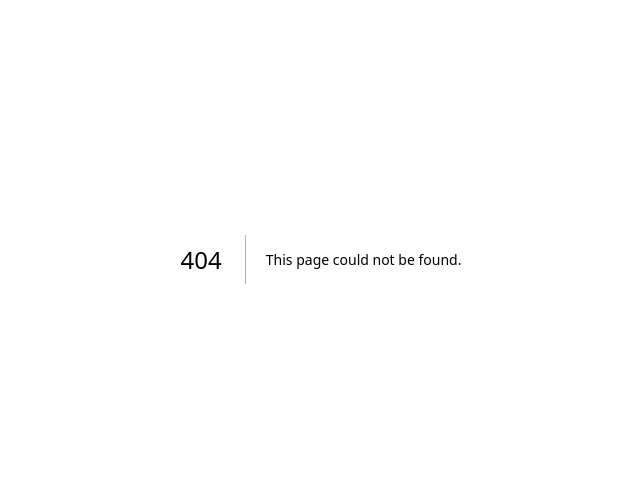
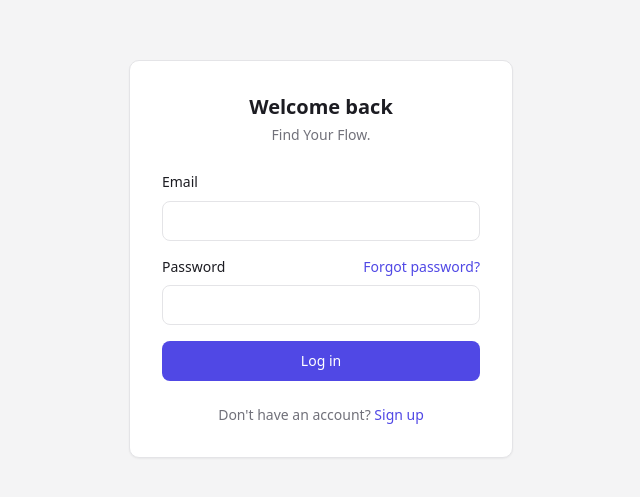
Before and after one commit to eesheesingh/Flowdo, a Next.js app: page /login in a window 1280 px wide. Before the commit this address had no page. Shown: the part 141-638 px from the top of the page, without its empty margins (319-959 px from the left). Built offline with nearby package versions, Linux system fonts and the light colour scheme.

Commit message:
feat: add login flow with unverified-account redirect

```diff
--- /dev/null
+++ b/app/(auth)/login/login-form.tsx
@@ -0,0 +1,63 @@
+"use client";
+import * as React from "react";
+import { useRouter } from "next/navigation";
+import { useForm } from "react-hook-form";
+import { zodResolver } from "@hookform/resolvers/zod";
+import { loginSchema, type LoginInput } from "@/lib/validations/auth";
+import { logInUser } from "@/lib/auth/login";
+import { createClient } from "@/lib/supabase/client";
+import { Button } from "@/components/ui/button";
+import { Input } from "@/components/ui/input";
+import { Label } from "@/components/ui/label";
+import { FormError } from "@/components/ui/form-error";
+import Link from "next/link";
+
+export function LoginForm() {
+  const router = useRouter();
+  const [submitError, setSubmitError] = React.useState<string | null>(null);
+  const {
+    register,
+    handleSubmit,
+    getValues,
+    formState: { errors, isSubmitting },
+  } = useForm<LoginInput>({ resolver: zodResolver(loginSchema) });
+
+  async function onSubmit(values: LoginInput) {
+    setSubmitError(null);
+    const supabase = createClient();
+    const { error, needsVerification } = await logInUser(supabase, values);
+    if (error) {
+      setSubmitError(error);
+      return;
+    }
+    if (needsVerification) {
+      router.push(`/verify?email=${encodeURIComponent(getValues("email"))}`);
+      return;
+    }
+    router.push("/app/dashboard");
+  }
+
+  return (
+    <form onSubmit={handleSubmit(onSubmit)} className="space-y-4">
+      <div className="space-y-2">
+        <Label htmlFor="email">Email</Label>
+        <Input id="email" type="email" autoComplete="email" {...register("email")} />
+        <FormError message={errors.email?.message} />
+      </div>
+      <div className="space-y-2">
+        <div className="flex items-center justify-between">
+          <Label htmlFor="password">Password</Label>
+          <Link href="/forgot-password" className="text-sm text-primary underline-offset-4 hover:underline">
+            Forgot password?
+          </Link>
+        </div>
+        <Input id="password" type="password" autoComplete="current-password" {...register("password")} />
+        <FormError message={errors.password?.message} />
+      </div>
+      <FormError message={submitError ?? undefined} />
+      <Button type="submit" className="w-full" disabled={isSubmitting}>
+        {isSubmitting ? "Logging in…" : "Log in"}
+      </Button>
+    </form>
+  );
+}
--- /dev/null
+++ b/app/(auth)/login/page.tsx
@@ -0,0 +1,20 @@
+import Link from "next/link";
+import { LoginForm } from "./login-form";
+
+export default function LoginPage() {
+  return (
+    <div className="space-y-6">
+      <div className="space-y-1 text-center">
+        <h1 className="text-xl font-semibold">Welcome back</h1>
+        <p className="text-sm text-muted-foreground">Find Your Flow.</p>
+      </div>
+      <LoginForm />
+      <p className="text-center text-sm text-muted-foreground">
+        Don&apos;t have an account?{" "}
+        <Link href="/signup" className="font-medium text-primary underline-offset-4 hover:underline">
+          Sign up
+        </Link>
+      </p>
+    </div>
+  );
+}
--- /dev/null
+++ b/lib/auth/login.ts
@@ -0,0 +1,15 @@
+import type { SupabaseClient } from "@supabase/supabase-js";
+import type { LoginInput } from "@/lib/validations/auth";
+
+export async function logInUser(supabase: Pick<SupabaseClient, "auth">, input: LoginInput) {
+  const { data, error } = await supabase.auth.signInWithPassword(input);
+
+  if (error) {
+    if (error.code === "email_not_confirmed") {
+      return { error: null, needsVerification: true };
+    }
+    return { error: "Incorrect email or password.", needsVerification: false };
+  }
+
+  return { error: null, needsVerification: !data.user.email_confirmed_at };
+}
```
Also changed, not shown: 1 other file (tests, documents, lock files or other folders).
